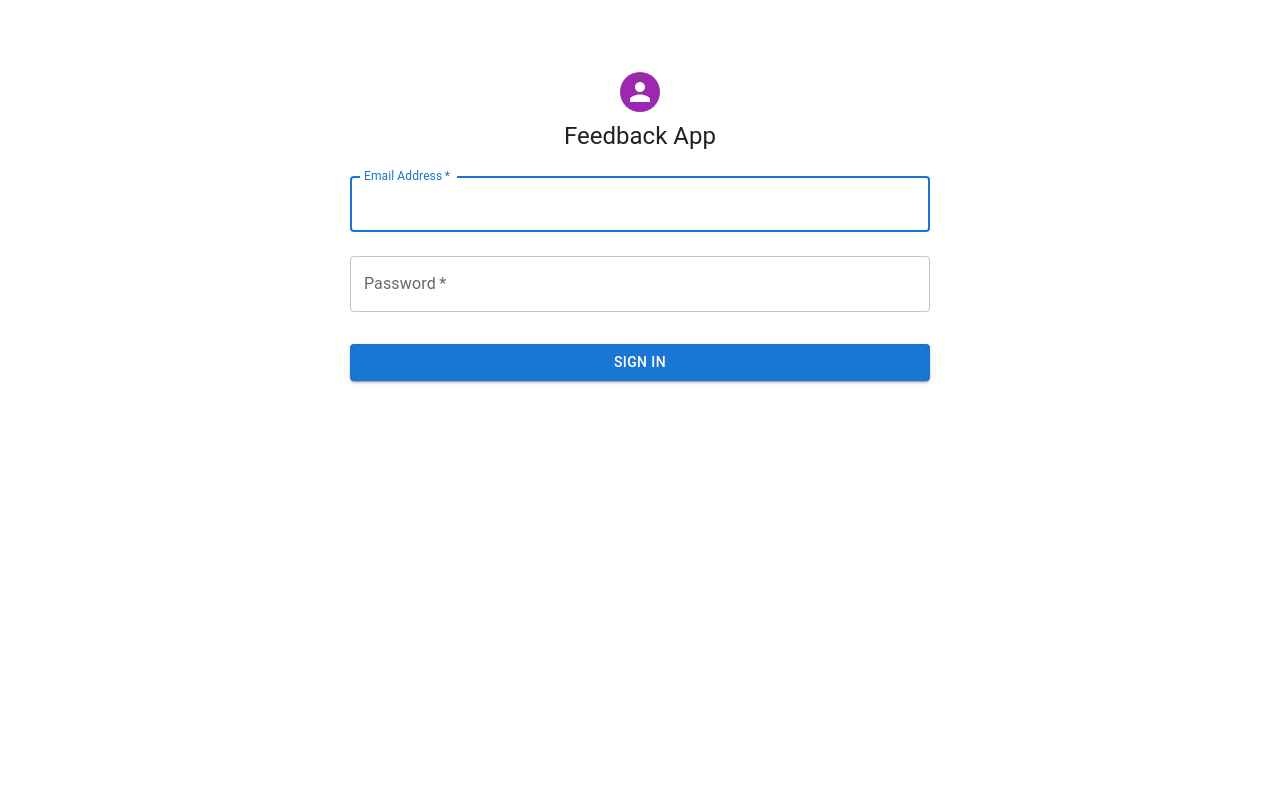
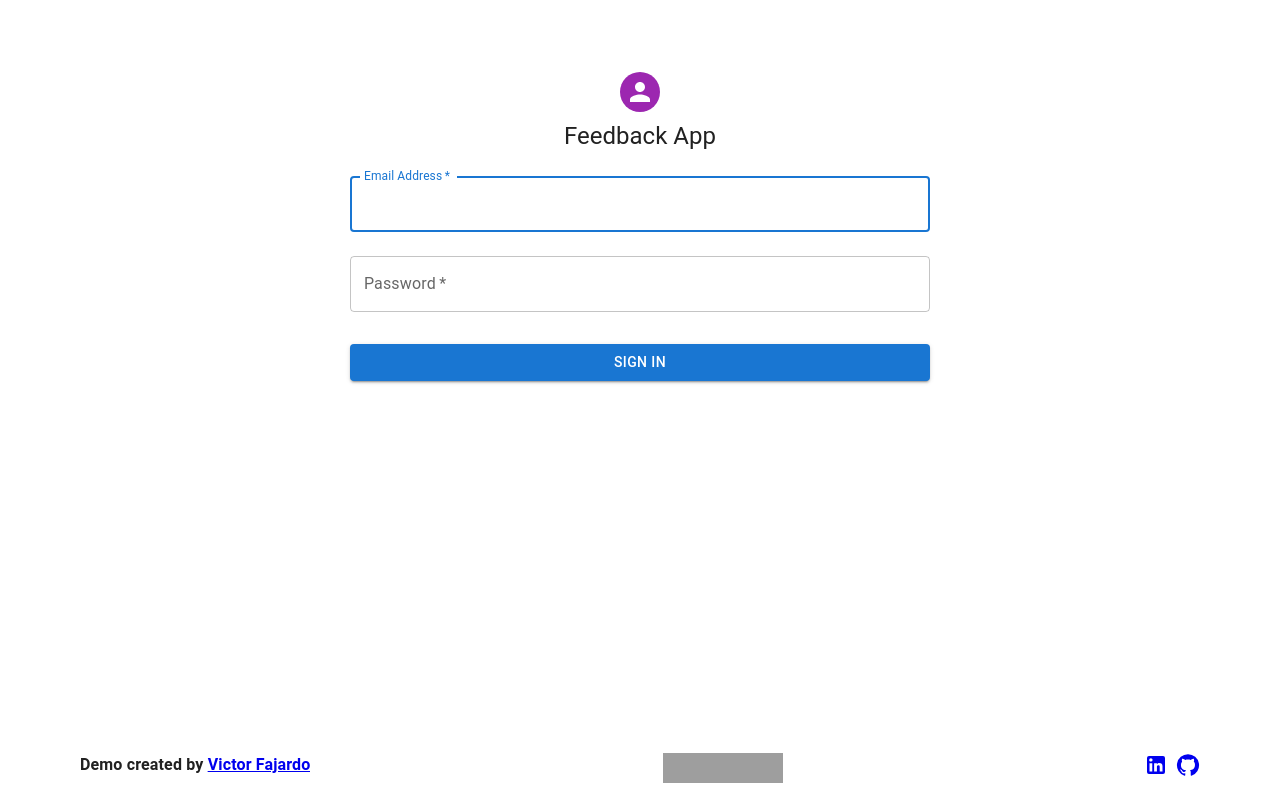
Before and after one commit to VictorFajardo/employee-feedback-app, a React (Create React App) app: page /login in a window 1280 px wide. Built offline with nearby package versions, Linux system fonts and the light colour scheme; no server answers; grey boxes are pictures that could not be loaded.

Commit message:
Footer added

```diff
--- a/package.json
+++ b/package.json
@@ -5,6 +5,7 @@
   "dependencies": {
     "@emotion/react": "^11.10.0",
     "@emotion/styled": "^11.10.0",
+    "@mui/icons-material": "^5.8.4",
     "@mui/material": "^5.10.0",
     "@reduxjs/toolkit": "^1.8.4",
     "@testing-library/jest-dom": "^5.16.5",
--- a/public/index.html
+++ b/public/index.html
@@ -25,7 +25,7 @@
       work correctly both with client-side routing and a non-root public URL.
       Learn how to configure a non-root public URL by running `npm run build`.
     -->
-    <title>React Redux App</title>
+    <title>Employee Feedback App</title>
   </head>
   <body>
     <noscript>You need to enable JavaScript to run this app.</noscript>
--- a/src/componets/Home.tsx
+++ b/src/componets/Home.tsx
@@ -1,8 +1,12 @@
 import { Outlet } from 'react-router-dom';
+import Footer from './footer/footer';
 
 const Home = () => {
   return (
-    <Outlet />
+    <>
+      <Outlet />
+      <Footer />
+    </>
   )
 }
 
--- /dev/null
+++ b/src/componets/footer/footer.tsx
@@ -0,0 +1,62 @@
+// Material elements
+import GitHubIcon from '@mui/icons-material/GitHub';
+import LinkedInIcon from '@mui/icons-material/LinkedIn';
+import SvgIcon from '@mui/material/SvgIcon';
+// Material omponents
+import Box from '@mui/material/Box';
+import Typography from '@mui/material/Typography';
+import Container from '@mui/material/Container';
+
+const style: React.CSSProperties = {
+  position: "fixed",
+  left: "0",
+  bottom: "0",
+  width: "100%",
+};
+
+const Footer = () => {
+  return (
+    <footer style={style}>
+      <Container>
+      <Box maxWidth="xl" sx={{
+        display: "flex",
+        margin: 2,
+      }}>
+        <Typography
+          noWrap
+          component="p"
+          sx={{
+            display: 'flex',
+            fontWeight: 700,
+            color: 'inherit',
+          }}
+        >
+          Demo created by&nbsp;<a href="https://www.linkedin.com/in/victorfajardo/" target='_blank' rel="noreferrer">Victor Fajardo</a>
+        </Typography>
+        <Box sx={{ flexGrow: 1, display: 'flex', justifyContent: 'center' }}>
+          <iframe src="https://ghbtns.com/github-btn.html?user=victorfajardo&repo=feedback-app&type=star&count=true&size=large" frameBorder="0" scrolling="0" width="120" height="30" title="GitHub"></iframe>
+        </Box>
+        <Box sx={{ flexGrow: 0, display: 'flex', flexDirection: 'row-reverse' }}>
+          <Typography
+            noWrap
+            component="a"
+            sx={{
+              display: 'flex',
+              fontWeight: 400,
+              color: 'inherit',
+              '& > a': {
+                ml: 1,
+              }
+            }}
+          >
+            <a href="https://www.linkedin.com/in/victorfajardo/" target='_blank' rel="noreferrer"><SvgIcon component={LinkedInIcon} /></a>
+            <a href="https://github.com/VictorFajardo" target='_blank' rel="noreferrer"><SvgIcon component={GitHubIcon} /></a>
+          </Typography>
+        </Box>
+        </Box>
+      </Container>
+    </footer>
+  )
+}
+
+export default Footer
```
Also changed, not shown: 1 other file (tests, documents, lock files or other folders).
